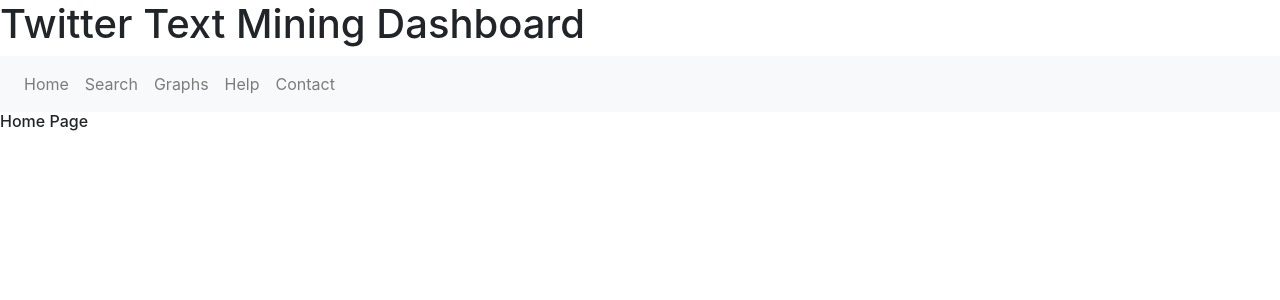
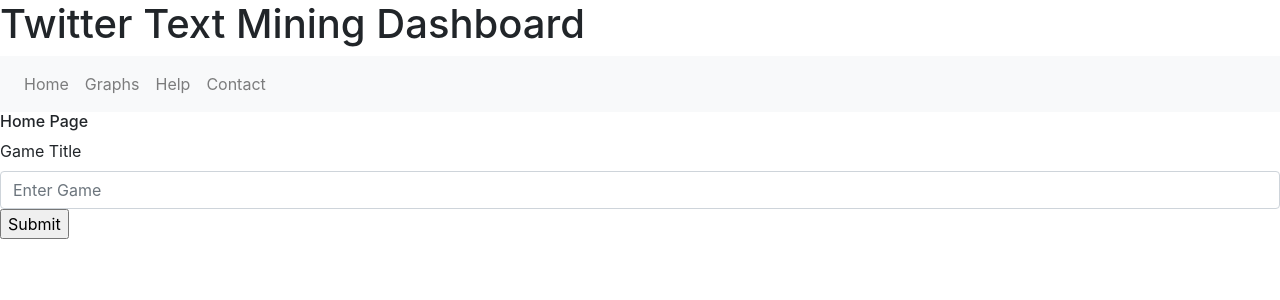
Before and after one commit to lewisj2501/twitter-text-mining, a Flask app: page / in a window 1280 px wide. Shown: the top 300 px of the page. Run offline with Flask 2, Linux system fonts and the light colour scheme.

Commit message:
- Twitter query now takes user input as opposed to hard coded query. - Minor changes (got rid of search in navbar, added dynamic title for tweet table etc.).

```diff
--- a/index.py
+++ b/index.py
@@ -1,5 +1,5 @@
-from flask import Flask, redirect, url_for, render_template
 # import Twitter API, access tokens and datetime for console log
+from flask import Flask, redirect, url_for, render_template, request
 import tweepy as twitter
 import keys
 import time, datetime
@@ -12,21 +12,24 @@
 
 app = Flask(__name__)
 
-# takes search query
-query = 'elden ring -is:retweet'
-# finds recent tweets based on search query
-response = client.search_recent_tweets(query=query, tweet_fields=['created_at','lang'])
+# takes search query, no retweets
+baseQuery = '-is:retweet'
 # default web page
 @app.route("/")
 def index():
     return render_template("index.html")
 # search web page, passes twitter data to search view
-@app.route("/search")
+@app.route('/search/', methods=['GET'])
 def search():
-    data = twitterData()
-    return render_template("search.html", content=data)
+    name = request.args.get('name')
+    data = twitterData(name)
+    return render_template("search.html", content=data, gameName=name.title())
 # get twitter data, loop each tweet object, add attribute data to list, return list
-def twitterData():
+def twitterData(game):
+    # append user input with base query
+    query = game + ' ' +baseQuery
+    # finds recent tweets based on search query, default 10 max
+    response = client.search_recent_tweets(query=query, tweet_fields=['created_at', 'lang'])
     datalist = []
     for tweet in response.data:
         sublist = []
--- a/templates/base.html
+++ b/templates/base.html
@@ -13,9 +13,6 @@
         <ul class="navbar-nav">
             <li class="nav-item">
                 <a class="nav-link" href="/">Home</a>
-            </li>
-            <li class="nav-item">
-                <a class="nav-link" href="/search">Search</a>
             </li>
             <li class="nav-item">
                 <a class="nav-link" href="#">Graphs</a>
--- a/templates/index.html
+++ b/templates/index.html
@@ -4,4 +4,12 @@
 {% block content %}
 <h6>Home Page</h6>
 
+<form method="get" action="/search">
+  <div class="form-group">
+    <label for="inputGame">Game Title</label>
+    <input type="text" name="name" class="form-control" id="inputGame" placeholder="Enter Game" required>
+    <input type="submit"></input>
+  </div>
+</form>
+
 {% endblock %}
--- a/templates/search.html
+++ b/templates/search.html
@@ -2,7 +2,7 @@
 {% extends "base.html" %}
 {% block title %}Dashboard{% endblock %}
 {% block content %}
-<h6>Elden Ring Tweets</h6>
+<h6>{{gameName}} Tweets</h6>
 <table class="table">
         <tr>
             <th scope="col">ID</th>
@@ -11,13 +11,10 @@
             <th scope="col">Timestamp</th>
         </tr>
     {% for x in content %}
-<!--                {{x}}-->
     <tr>
         {% for tweet in x %}
         <th scope="row"></th>
         <td>{{tweet}}</td>
-<!--                <td>{{tweet.id}}</td>-->
-<!--                <td>{{tweet.id}}</td>-->
         {% endfor %}
     </tr>
     {% endfor %}
```
